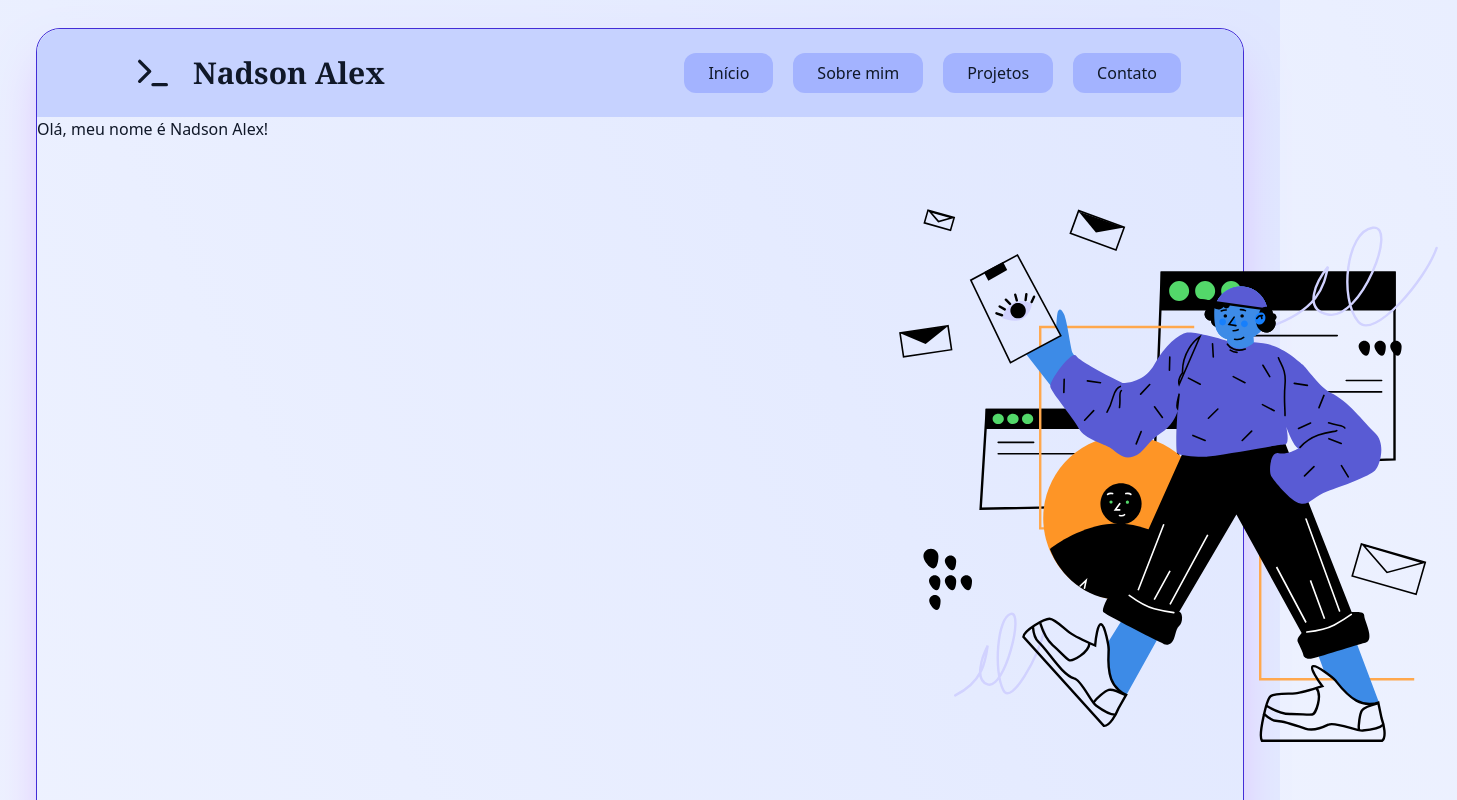
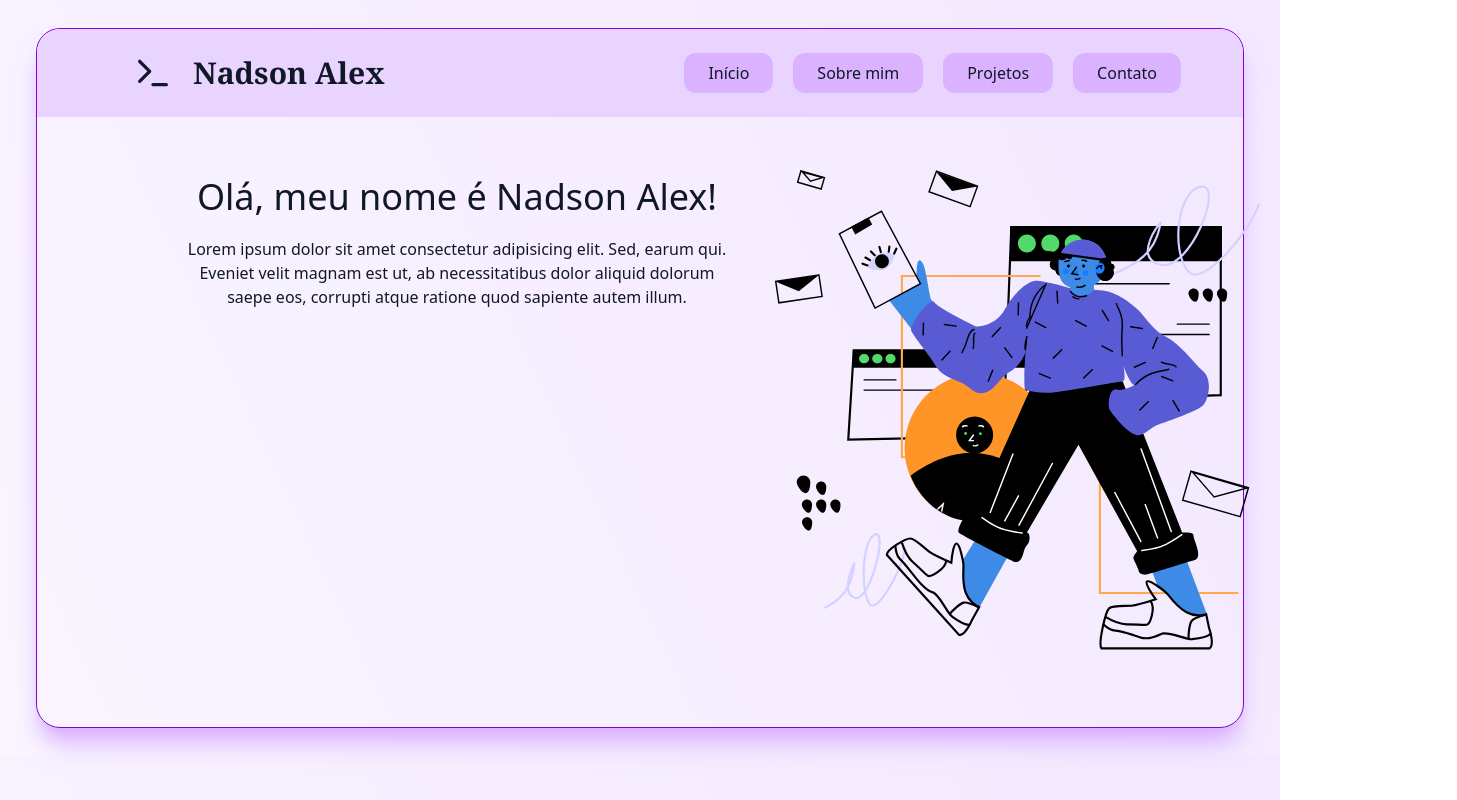
Before and after one commit to Dev-Nadson/Portfolio-1.0, a React (Vite) app: page / in a window 1280 px wide. Shown: the top 800 px of the page, 1457 px wide, since content can reach past the window. Built offline with nearby package versions, Linux system fonts and the light colour scheme.

Commit message:
Reajuste e cores corrigidas

```diff
--- a/src/App.tsx
+++ b/src/App.tsx
@@ -2,7 +2,7 @@ import { Header } from "./components/Header/Header"
 
 function App() {
   return (
-    <body className="bg-linear-65 from-indigo-50 to-indigo-100 text-gray-900">
+    <body className="bg-linear-65 from-purple-50 to-purple-100 text-gray-900">
       <div>
         <Header />
       </div>
--- a/src/components/Header/Button.tsx
+++ b/src/components/Header/Button.tsx
@@ -5,7 +5,7 @@ interface Ibutton {
 function Button(props: Ibutton) {
     const { name } = props
 
-    return <button className="flex bg-indigo-300 mx-2.5 py-2 px-6 rounded-xl hover:ring hover:ring-amber-50">{name}</button>
+    return <button className="flex bg-purple-300 mx-2.5 py-2 px-6 rounded-xl hover:ring hover:ring-amber-50">{name}</button>
 }
 
 export { Button }
--- a/src/components/Header/Header.tsx
+++ b/src/components/Header/Header.tsx
@@ -4,8 +4,8 @@ import { Terminal } from "lucide-react"
 
 function Header() {
     return (
-        <header className=" h-220 my-7 mx-9 border shadow-2xl shadow-purple-300 border-indigo-700 rounded-3xl">
-            <div className="flex justify-between bg-indigo-200 h-22 rounded-t-3xl ">
+        <header className=" h-175 my-7 mx-9 border shadow-xl shadow-purple-300 border-purple-700 rounded-3xl">
+            <div className="flex justify-between bg-purple-200 h-22 rounded-t-3xl ">
                 <div className="flex items-center mx-24 gap-5">
                     <Terminal className="w-10 h-10" />
                     <h3 className="text-3xl font-bold font-serif">Nadson Alex</h3>
@@ -13,12 +13,13 @@ function Header() {
                 <Section />
             </div>
             <div className="flex justify-between">
-                <div>
-                    <h1>Olá, meu nome é Nadson Alex!</h1>
-                    <p className="h-160 w-140 my-15 ml-65 text-center">
+                <div className="ml-35">
+                    <h1 className=" border-b-red-600 mt-15 text-4xl text-center">Olá, meu nome é Nadson Alex!</h1>
+                    <p className="h-100 w-140 mt-5 text-center border-red-500">
+                        Lorem ipsum dolor sit amet consectetur adipisicing elit. Sed, earum qui. Eveniet velit magnam est ut, ab necessitatibus dolor aliquid dolorum saepe eos, corrupti atque ratione quod sapiente autem illum.
                     </p>
                 </div>
-                <img src="../../../public/send-message.svg" alt="" className="h-150 my-15 mr-62" />
+                <img src="../../../public/send-message.svg" alt="" className="h-135 my-6 mr-30" />
             </div>
         </header>
     )
```
